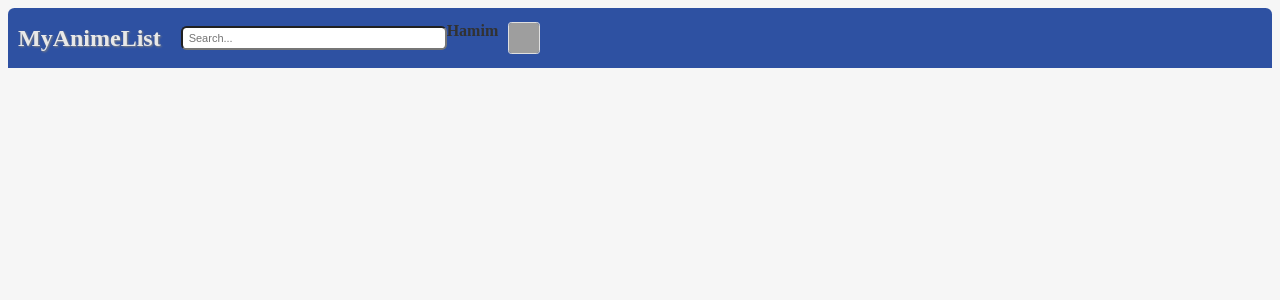
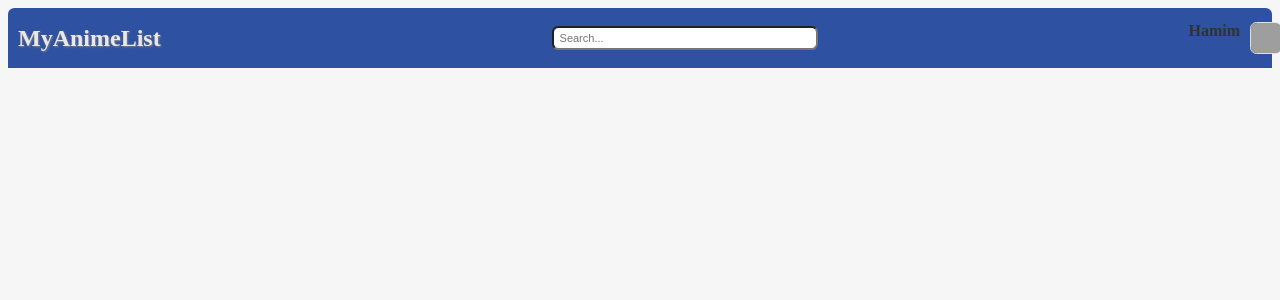
Before and after one commit to Arindom-Lane/Anime-Review-Site, a PHP site: page /Profile.php in a window 1280 px wide. Shown: the top 300 px of the page. Run offline with PHP 8.4, Linux system fonts and the light colour scheme; grey boxes are pictures that could not be loaded.

Commit message:
showed the project to team members

```diff
--- a/Profile.php
+++ b/Profile.php
@@ -15,10 +15,10 @@
             <div>
                 <input id="search" type="text" placeholder="Search...">
             </div>
-            <dic class="profile">
+            <div class="profile">
                 <span class="profile-name">Hamim</span>
                 <img src="https://avatars.githubusercontent.com/u/143287515?v=4" alt="Profile">
-            </dic>
+            </div>
         </div>
     </header>
 
--- a/style.css
+++ b/style.css
@@ -39,8 +39,9 @@
     --border-radius-2: 0.4rem;
     --border-radius-3: 0.8rem;
 }
+
 body{
-    background-color:var(--color-background_white);
+    background-color: var(--color-background_white);
     color: var(--color-text-dark_white)
 }
 header{
@@ -56,11 +57,10 @@ header{
 
 .header-inner{
     width: 100%;
-    margin: 0 auto;
     height:  100%;
     display: flex;
     align-items: center;
-    justify-self: space-between;
+    justify-content: space-between;
     padding: 0 10px;
 }
 
@@ -74,15 +74,17 @@ header{
 
 #search{
     padding: 4px 6px;
-    border-radius: var(--card-border-radius);
+    border-radius: var(--border-radius-2);
     font-size: 11px;
     width: 250px;
-    align-items: center;
+    margin: 0 auto;
+
 }
 
 .profile{
     display: flex;
-    align-items: right;
+    position: relative;
+    right: 0;
     color:var(--color-text-dark_white);
     font-weight: bold;
     cursor: pointer;
@@ -91,7 +93,7 @@ header{
 .profile img{
     width: 30px;
     height: 30px;
-    border-radius: var(--border-radius-1);
+    border-radius: var(--border-radius-2);
     margin-left: 10px;
     border: 1px solid var(--color-border_white);
 
```
